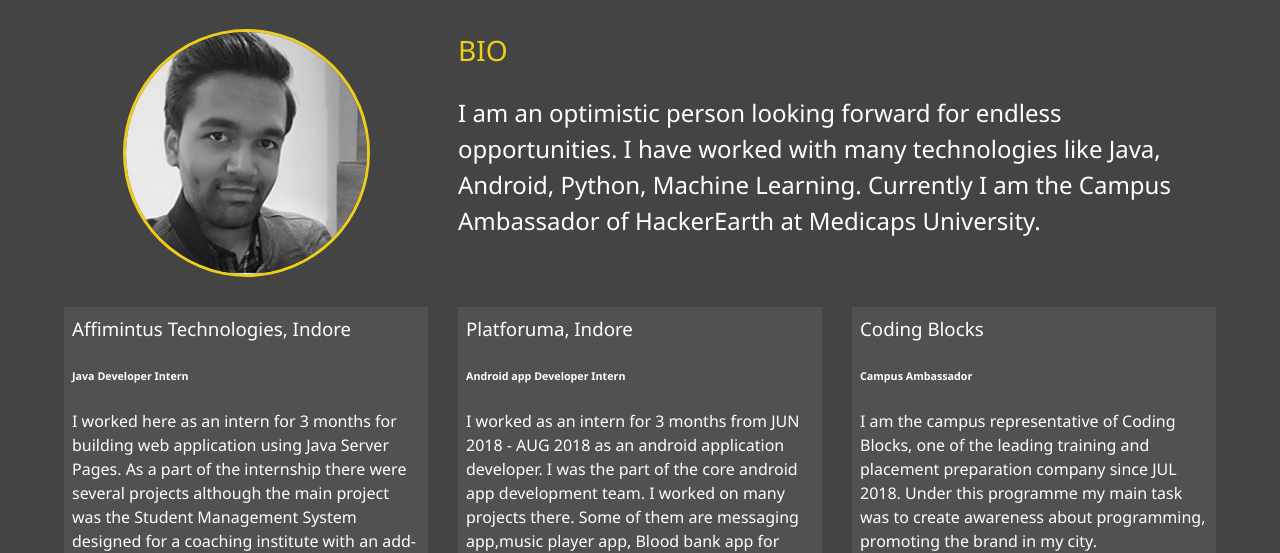
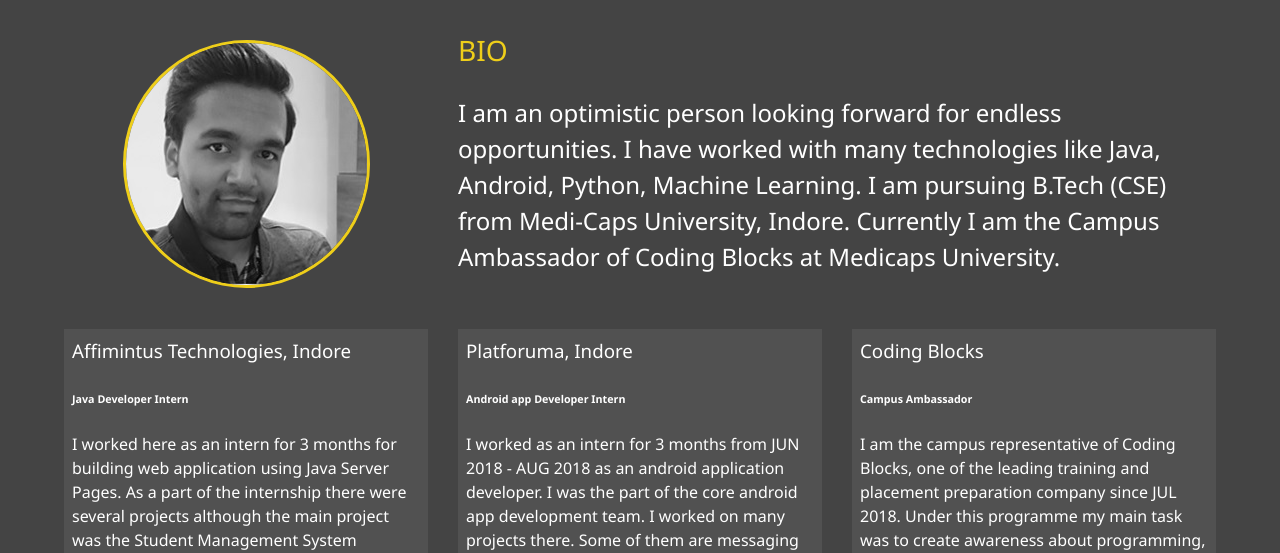
Before and after one commit to hjain5164/portfolio, a website: page dist/about.html in a window 1280 px wide. Shown: the part 253-806 px from the top of the page. Drawn offline with Linux system fonts and the light colour scheme.

Commit message:
My Portfolio

```diff
--- a/dist/about.html
+++ b/dist/about.html
@@ -53,8 +53,9 @@
           <p>
             I am an optimistic person looking forward for endless opportunities.
             I have worked with many technologies like Java, Android, Python,
-            Machine Learning. Currently I am the Campus Ambassador of
-            HackerEarth at Medicaps University.
+            Machine Learning. I am pursuing B.Tech (CSE) from Medi-Caps
+            University, Indore. Currently I am the Campus Ambassador of Coding
+            Blocks at Medicaps University.
           </p>
         </div>
 
```
